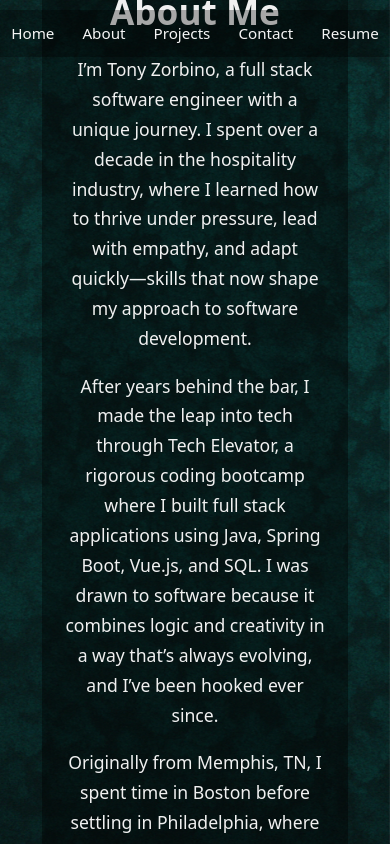
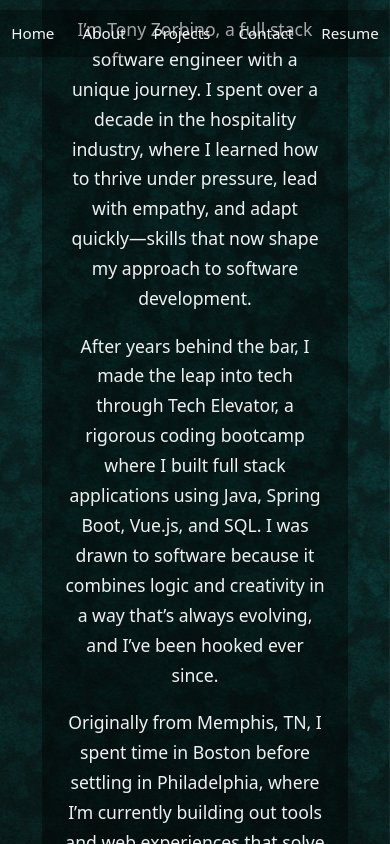
Before and after one commit to tzorbino/portfolio, a Vue app: page /about in a window 390 px wide. Built offline with nearby package versions, Linux system fonts and the light colour scheme.

Commit message:
iphone view update x9

```diff
--- a/src/views/About.vue
+++ b/src/views/About.vue
@@ -38,8 +38,8 @@
 .about-container {
   max-width: 800px;
   width: 100%;
-  margin: 0 auto 40px;
-  padding: 140px 20px 20px;
+  margin: 120px auto 100px; /* ⬅️ Pushes container down BELOW nav bar */
+  padding: 20px;
   color: #f0f0f0;
   background-color: rgba(0, 0, 0, 0.4);
   border-radius: 12px;
@@ -84,8 +84,8 @@ h1 {
 
 @media (max-width: 768px) {
   .about-container {
-    padding-top: 400px;
-    margin: 0 10px 40px;
+    margin: 300px 10px 40px; /* ⬅️ Extra top space for stacked mobile nav */
+    padding: 20px;
     width: calc(100% - 20px);
   }
 }
```
